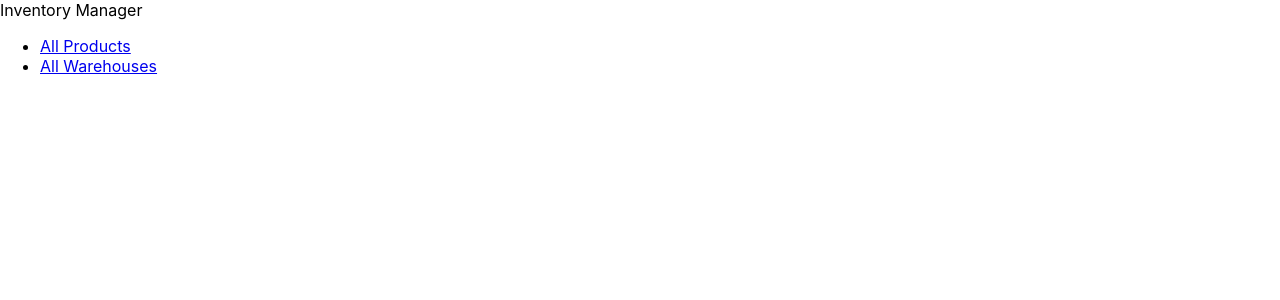
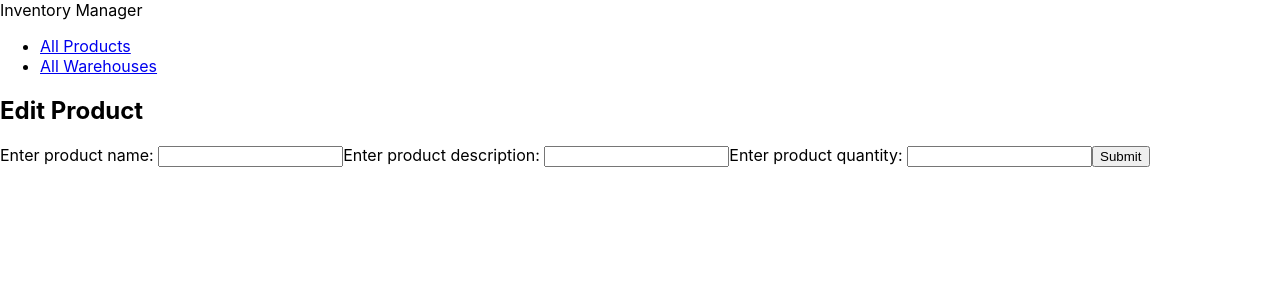
Before and after one commit to dandlp95/inventory-tracking-app, a React (Create React App) app in the folder inventory-tracking-frontend/: page /edit_product/1 in a window 1280 px wide. Shown: the top 300 px of the page. Built offline with nearby package versions, Linux system fonts and the light colour scheme.

Commit message:
edit product form

```diff
--- a/inventory-tracking-frontend/src/App.js
+++ b/inventory-tracking-frontend/src/App.js
@@ -7,6 +7,7 @@ import WarehousesLayout from "./components/WarehousesLayout";
 import WarehouseInfo from "./components/WarehouseInfo";
 import WarehouseInventory from "./components/WarehouseInventory";
 import AddProductForm from "./components/AddProductForm";
+import EditProductForm from "./components/EditProductForm";
 
 function App() {
   return (
@@ -15,9 +16,13 @@ function App() {
       <Routes>
         <Route path="/products" element={<ProductsLayout />} />
         <Route path="/warehouses" element={<WarehousesLayout />} />
-        <Route path="/warehouses/:id" element={<WarehouseInfo/>}/>
-        <Route path="/getWarehouseInventory/:id" element={<WarehouseInventory/>} />
-        <Route path="/add_product" element={<AddProductForm/>}/>
+        <Route path="/warehouses/:id" element={<WarehouseInfo />} />
+        <Route
+          path="/getWarehouseInventory/:id"
+          element={<WarehouseInventory />}
+        />
+        <Route path="/add_product" element={<AddProductForm />} />
+        <Route path="/edit_product/:id" element={<EditProductForm/>} />
       </Routes>
     </div>
   );
--- a/inventory-tracking-frontend/src/components/EditProductForm.js
+++ b/inventory-tracking-frontend/src/components/EditProductForm.js
@@ -0,0 +1,70 @@
+import { useRef } from "react";
+import { useParams } from "react-router-dom";
+
+function EditProductForm() {
+  const { id } = useParams();
+  const url = `http://localhost:8080/products/edit_product/${id}`;
+
+  const productNameInputRef = useRef();
+  const descriptionInputRef = useRef();
+  const quantityInputRef = useRef();
+
+  function editProductHandler(data){
+      const options = {
+          method: "PUT",
+          headers:{
+              "Content-Type": "application/json"
+          },
+          body: JSON.stringify(data)
+      };
+      fetch(url, options);
+  }
+
+  function submissionHandler(e) {
+      e.preventDefault();
+
+      const enteredProductName = productNameInputRef.current.value;
+      const enteredDescription = descriptionInputRef.current.value;
+      const enteredQuantity = quantityInputRef.current.value;
+
+      const productData = {
+        productName: enteredProductName,
+        quantity: enteredQuantity,
+        description: enteredDescription,
+      };
+      console.log(productData);
+
+      editProductHandler(productData);
+
+  }
+
+  return (
+    <div>
+      <h2>Edit Product</h2>
+      <form onSubmit={submissionHandler}>
+        <label htmlFor="productName">Enter product name: </label>
+        <input
+          type="text"
+          required
+          id="productName"
+          ref={productNameInputRef}
+        />
+
+        <label htmlFor="description">Enter product description: </label>
+        <input
+          type="text"
+          required
+          id="description"
+          ref={descriptionInputRef}
+        />
+
+        <label htmlFor="quantity">Enter product quantity: </label>
+        <input type="number" required id="quantity" ref={quantityInputRef} />
+
+        <input type="submit" value="Submit" />
+      </form>
+    </div>
+  );
+}
+
+export default EditProductForm;
--- a/inventory-tracking-frontend/src/components/ProductsLayout.js
+++ b/inventory-tracking-frontend/src/components/ProductsLayout.js
@@ -1,6 +1,5 @@
 import React, { useState, useEffect } from "react";
 import EditProductForm from "./EditProductForm";
-import DeleteProductForm from "./DeleteProductForm";
 import AddProductForm from "./AddProductForm";
 import axios from "axios";
 import { Link } from "react-router-dom";
@@ -21,18 +20,36 @@ function ProductsLayout() {
     return (
       <div>
         {products.map((product) => {
+
+          async function deleteProduct() {
+            const id = product._id;
+            const url = `http://localhost:8080/products/delete_product/${id}`;
+
+            const options = {
+              method: "DELETE",
+              headers: {
+                "Content-Type": "application/json",
+              },
+            };
+            await fetch(url, options);
+            window.location.reload();
+
+          }
+
           return (
             <div>
               <h2>{product.productName}</h2>
               <p>{product.description}</p>
               <p>{product.quantity}</p>
+              <button onClick={deleteProduct}>Delete Product</button>
+              <Link to={`/edit_product/${product._id}`}>Edit Product</Link>
             </div>
           );
         })}
         <div>
-            <Link to="/add_product">
-                <button>Add Product</button>
-            </Link>
+          <Link to="/add_product">
+            <button>Add Product</button>
+          </Link>
         </div>
       </div>
     );
```
Also changed, not shown: inventory-tracking-frontend/src/components/DeleteProductForm.js (deleted).
